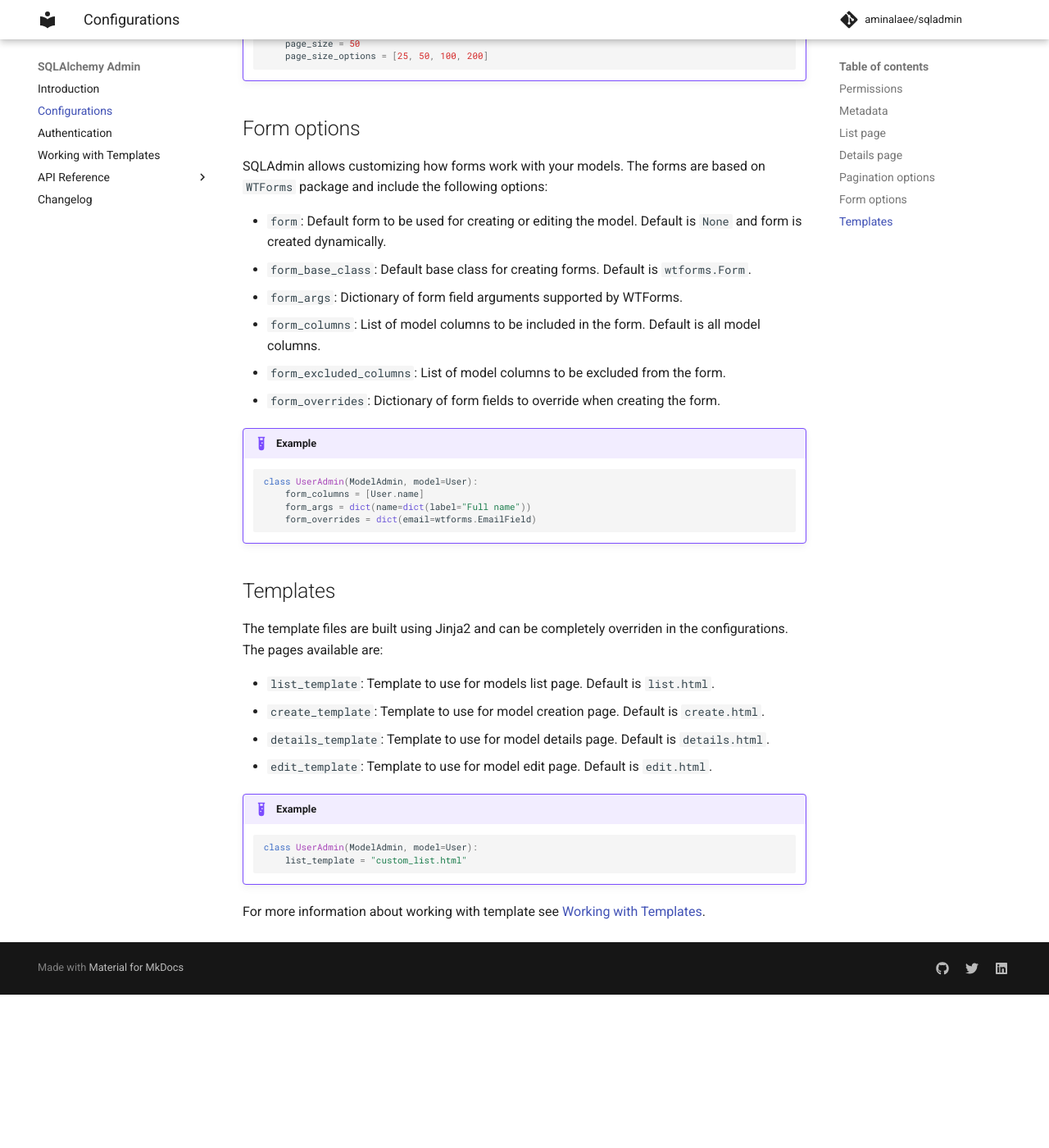
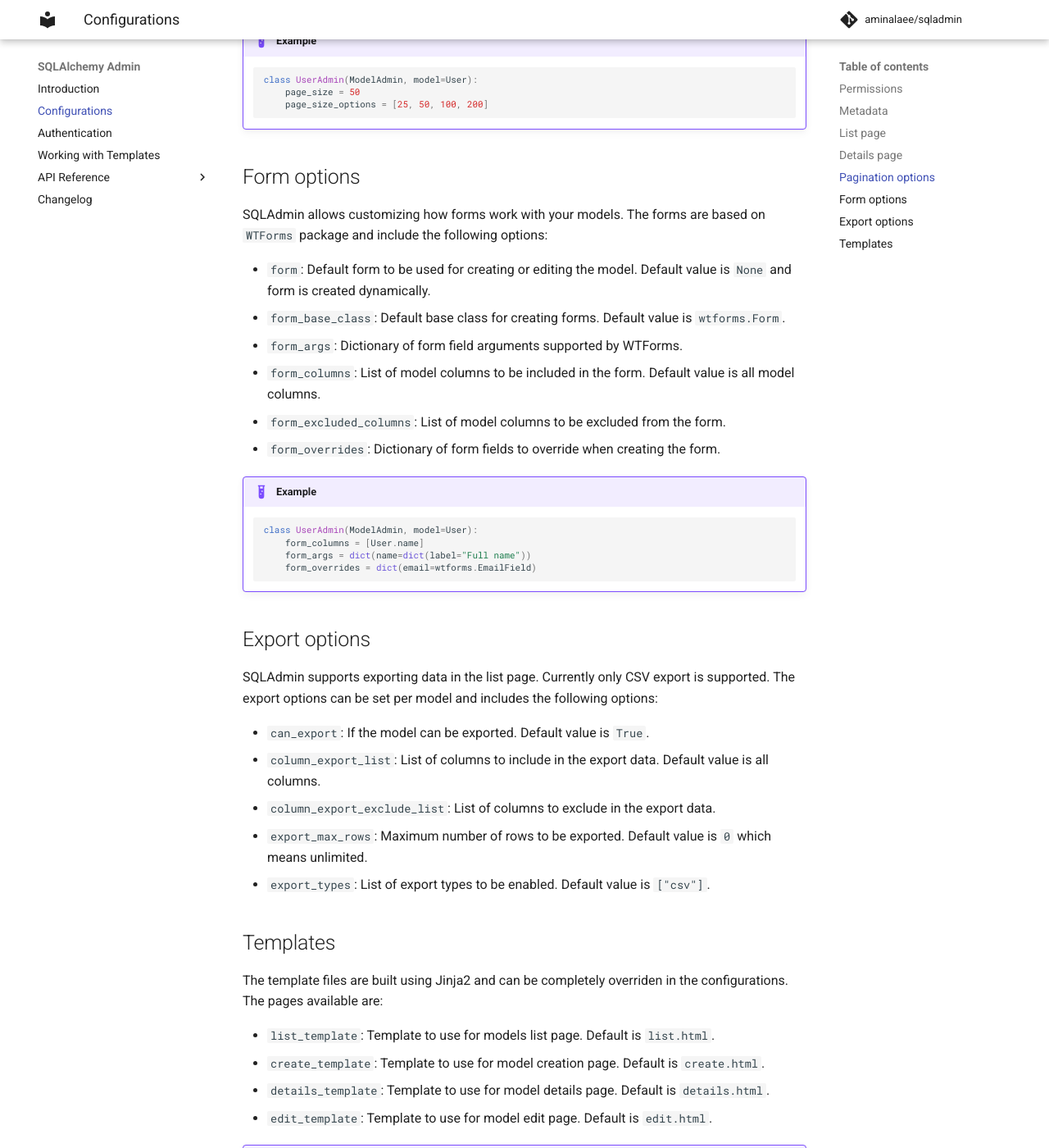
Before and after one commit to aminalaee/sqladmin, an MkDocs documentation site: the page built from docs/configurations.md, in a window 1280 px wide and 1400 px high, scrolled down 3248 px. Shown: the whole window at 82% size. Built offline with MkDocs 1.6.1 and Material for MkDocs 9.7.7, drawn with Linux system fonts in a browser that asks for light colours; comment, search, counter and statistics services are not loaded; before the commit the page ends 4461 px from its top, so only the background shows below that; some of the changed text lies outside the part shown.

Commit message:
add export options

````diff
--- a/docs/configurations.md
+++ b/docs/configurations.md
@@ -53,10 +53,11 @@
 You can configure a few general permissions for this model.
 The following options are available:
 
-* `can_create`: If the model can create new instances via SQLAdmin.
-* `can_edit`: If the model instances can be edited via SQLAdmin.
-* `can_delete`: If the model instances can be deleted via SQLAdmin.
-* `can_view_details`: If the model instance details can be viewed via SQLAdmin.
+* `can_create`: If the model can create new instances via SQLAdmin. Default value is `True`.
+* `can_edit`: If the model instances can be edited via SQLAdmin. Default value is `True`.
+* `can_delete`: If the model instances can be deleted via SQLAdmin. Default value is `True`.
+* `can_view_details`: If the model instance details can be viewed via SQLAdmin. Default value is `True`.
+* `can_export`: If the model data can be exported in the list page. Default value is `True`.
 
 !!! example
 
@@ -156,10 +157,10 @@
 SQLAdmin allows customizing how forms work with your models.
 The forms are based on `WTForms` package and include the following options:
 
-* `form`: Default form to be used for creating or editing the model. Default is `None` and form is created dynamically.
-* `form_base_class`: Default base class for creating forms. Default is `wtforms.Form`.
+* `form`: Default form to be used for creating or editing the model. Default value is `None` and form is created dynamically.
+* `form_base_class`: Default base class for creating forms. Default value is `wtforms.Form`.
 * `form_args`: Dictionary of form field arguments supported by WTForms.
-* `form_columns`: List of model columns to be included in the form. Default is all model columns.
+* `form_columns`: List of model columns to be included in the form. Default value is all model columns.
 * `form_excluded_columns`: List of model columns to be excluded from the form.
 * `form_overrides`: Dictionary of form fields to override when creating the form.
 
@@ -171,6 +172,17 @@
         form_args = dict(name=dict(label="Full name"))
         form_overrides = dict(email=wtforms.EmailField)
     ```
+
+## Export options
+
+SQLAdmin supports exporting data in the list page. Currently only CSV export is supported.
+The export options can be set per model and includes the following options:
+
+* `can_export`: If the model can be exported. Default value is `True`.
+* `column_export_list`: List of columns to include in the export data. Default value is all columns.
+* `column_export_exclude_list`: List of columns to exclude in the export data.
+* `export_max_rows`: Maximum number of rows to be exported. Default value is `0` which means unlimited.
+* `export_types`: List of export types to be enabled. Default value is `["csv"]`.
 
 ## Templates
 
````
Also changed, not shown: docs/api_reference/model_admin.md (+1 -0 lines).
